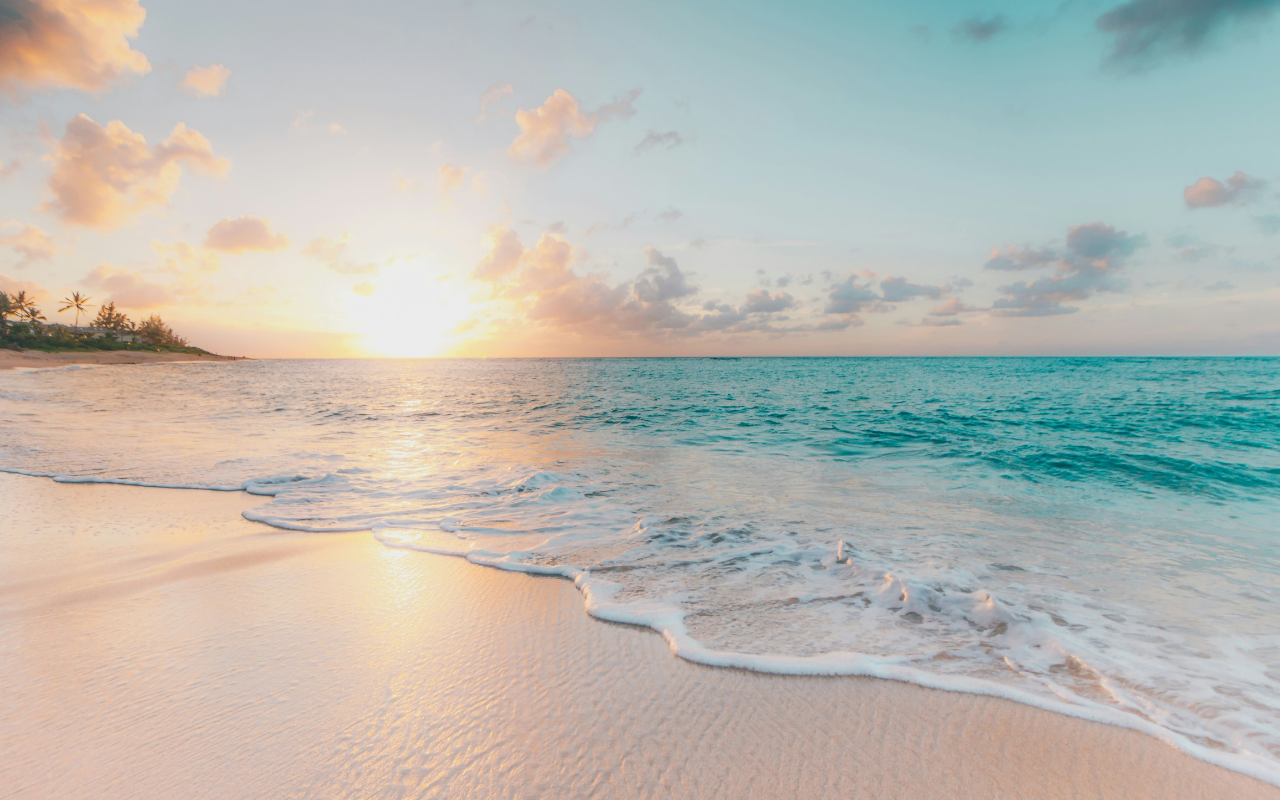
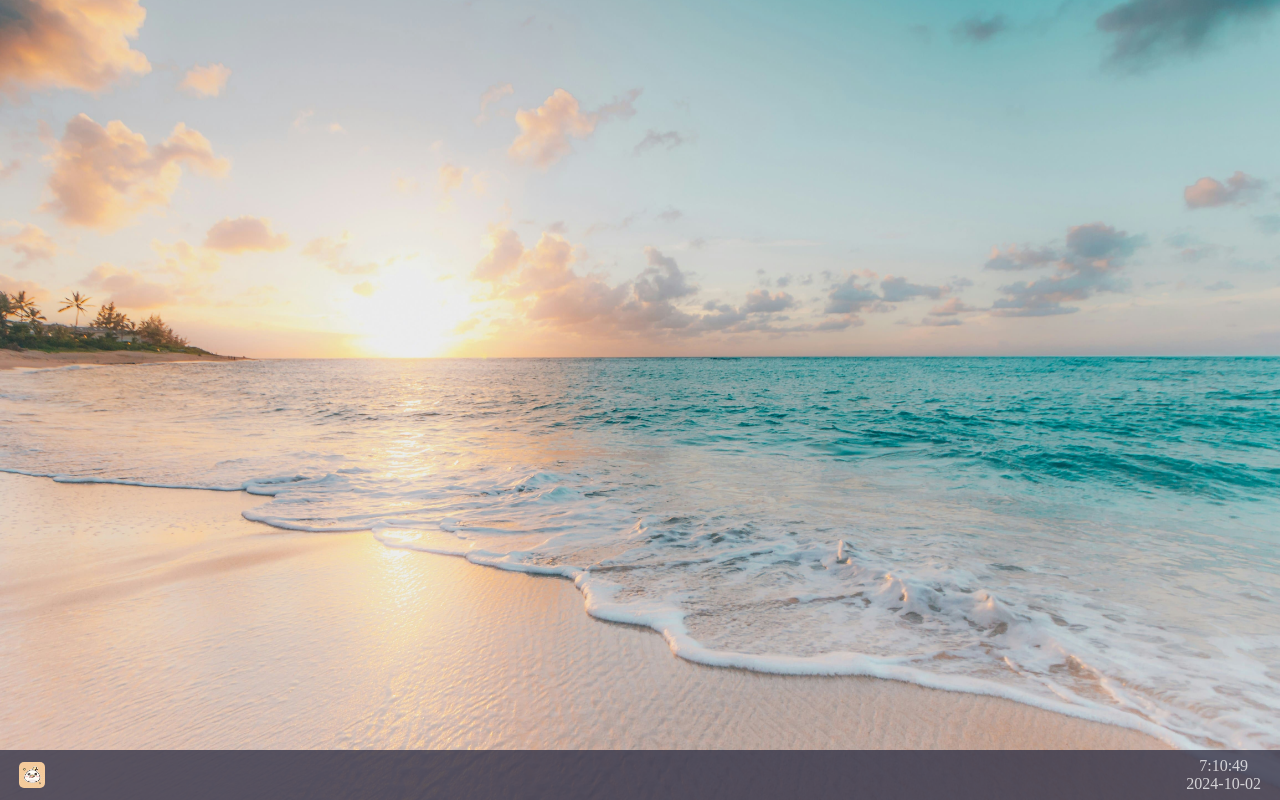
Before and after one commit to gnemek20/rnjs, a Next.js app: page / in a window 1280 px wide. Built offline with nearby package versions, Linux system fonts and the light colour scheme.

Commit message:
시작 아이콘, 시계 아이콘 추가

```diff
--- a/components/index.js
+++ b/components/index.js
@@ -1 +1,2 @@
 export { default as Wallpaper } from './wallpaper';
+export { default as Taskbar } from './taskbar';
--- /dev/null
+++ b/components/taskbar.tsx
@@ -0,0 +1,72 @@
+import styles from '@/styles/taskbar/taskbar.module.css';
+import Image from 'next/image';
+import { ReactNode, useEffect, useState } from 'react';
+
+const peroroIcon = {
+  src: require('@/public/images/peroro.jpg'),
+  alt: 'peroroIcon'
+}
+
+const Icon = ({ className, children }: { className?: string, children: ReactNode }) => {
+  return (
+    <div className={`${styles.icon} ${className?? className}`}>
+      { children }
+    </div>
+  );
+}
+
+const taskbar = () => {
+  const [date, setDate] = useState<string>('');
+
+  const getDate = () => {
+    const date = new Date();
+
+    const year = date.getFullYear();
+    const month = date.getMonth() + 1;
+    const day = date.getDate();
+
+    const hours = date.getHours();
+    const minutes = date.getMinutes();
+    const seconds = date.getSeconds();
+
+    const zeroFill = (num: number) => {
+      return String(num).padStart(2, '0');
+    }
+
+    setDate([
+      `${hours}:${zeroFill(month)}:${zeroFill(seconds)}`,
+      `${year}-${zeroFill(month)}-${zeroFill(day)}`
+    ].join('\n'));
+  }
+
+  useEffect(() => {
+    let interval: NodeJS.Timeout;
+
+    interval = setInterval(() => {
+      getDate();
+    }, 200);
+
+    return () => {
+      clearInterval(interval);
+    }
+  }, []);
+
+  return (
+    <div className={`${styles.taskbar}`}>
+      <div className={`${styles.container}`}>
+        <div>
+          <Icon>
+            <Image src={peroroIcon.src} alt={peroroIcon.alt} priority />
+          </Icon>
+        </div>
+        <div>
+          <Icon className={`${styles.clock}`}>
+            <p>{ date }</p>
+          </Icon>
+        </div>
+      </div>
+    </div>
+  );
+}
+
+export default taskbar;
--- a/pages/index.tsx
+++ b/pages/index.tsx
@@ -1,9 +1,10 @@
-import { Wallpaper } from '@/components/index';
+import { Taskbar, Wallpaper } from '@/components/index';
 
 const Landing = () => {
   return (
     <>
       <Wallpaper />
+      <Taskbar />
     </>
   );
 }
--- a/styles/globals.css
+++ b/styles/globals.css
@@ -1,4 +1,6 @@
 * {
   margin: 0;
   padding: 0;
+  white-space: pre-wrap;
+  word-break: keep-all;
 }
--- /dev/null
+++ b/styles/taskbar/taskbar.module.css
@@ -0,0 +1,49 @@
+.taskbar {
+  position: absolute;
+  bottom: 0;
+  left: 0;
+  width: 100%;
+  height: 50px;
+  background-color: rgba(54, 54, 74, 0.8);
+  overflow: hidden;
+}
+
+.container {
+  padding: 0px 7px;
+  height: 100%;
+  display: flex;
+}
+.container > div {
+  display: flex;
+}
+.container > div:nth-child(2) {
+  margin-left: auto;
+}
+
+.icon {
+  cursor: pointer;
+  display: flex;
+  justify-content: center;
+  align-items: center;
+  aspect-ratio: 1 / 1;
+  padding: 8px;
+  margin: 4px;
+  border-radius: 5px;
+  transition: all 200ms;
+}
+.icon:hover {
+  background-color: rgba(0, 0, 0, 0.25);
+}
+.icon > img {
+  width: 100%;
+  height: auto;
+  border-radius: 5px;
+}
+
+.clock {
+  display: flex;
+  align-items: center;
+  aspect-ratio: 0;
+  color: rgba(255, 255, 255, 0.75);
+  text-align: center;
+}
```
Also changed, not shown: public/images/peroro.jpg (added).
